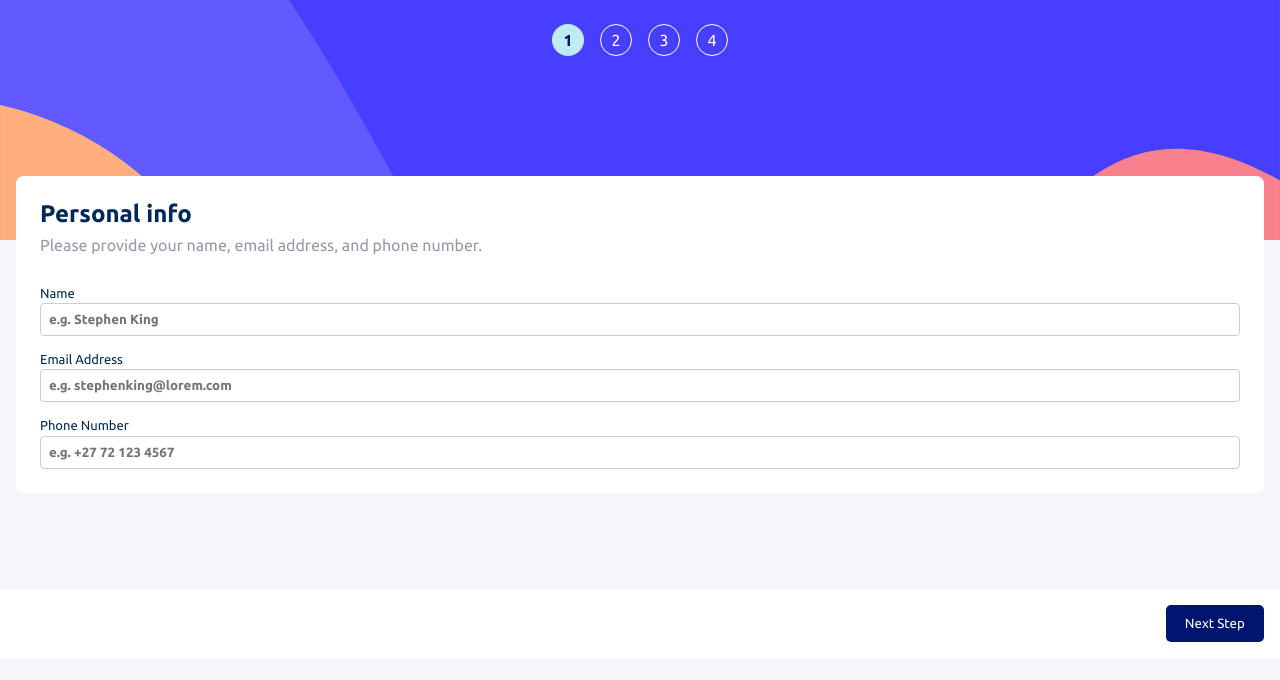
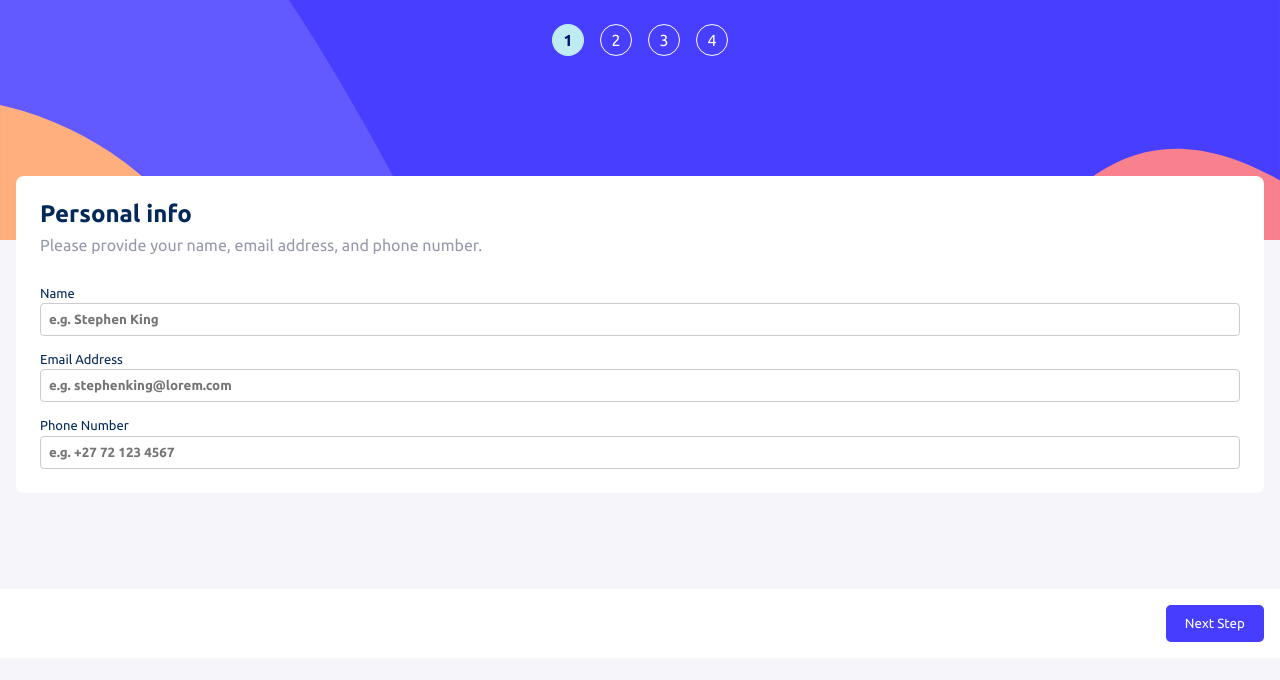
Before and after one commit to nkululek0/multi-step-form, a React (Vite) app: page / in a window 1280 px wide. Shown: the top 680 px of the page. Built offline with nearby package versions, Linux system fonts and the light colour scheme.

Commit message:
(Update): global-stying -> adds css variables from app css to button component

```diff
--- a/src/components/button/Button.module.css
+++ b/src/components/button/Button.module.css
@@ -1,9 +1,5 @@
-:root {
-    --dark-blue: #01146f;
-}
-
 .button {
-    background-color: var(--dark-blue);
+    background-color: var(--purple-600);
     color: #fff;
     padding: 0.7rem 1.2rem;
     border-radius: 5px;
```
